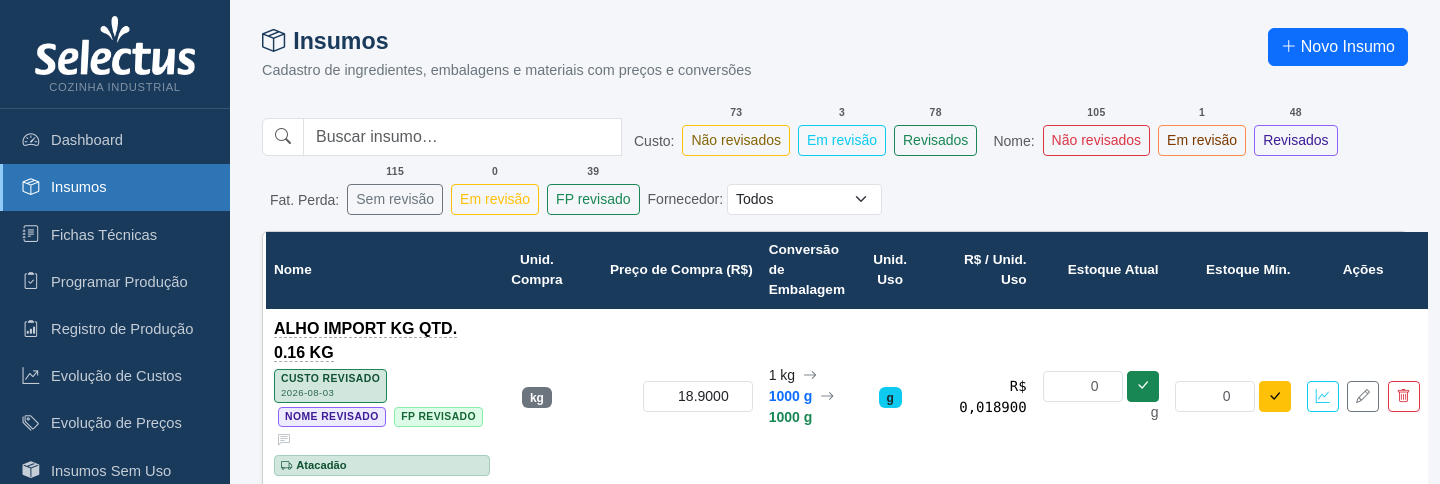
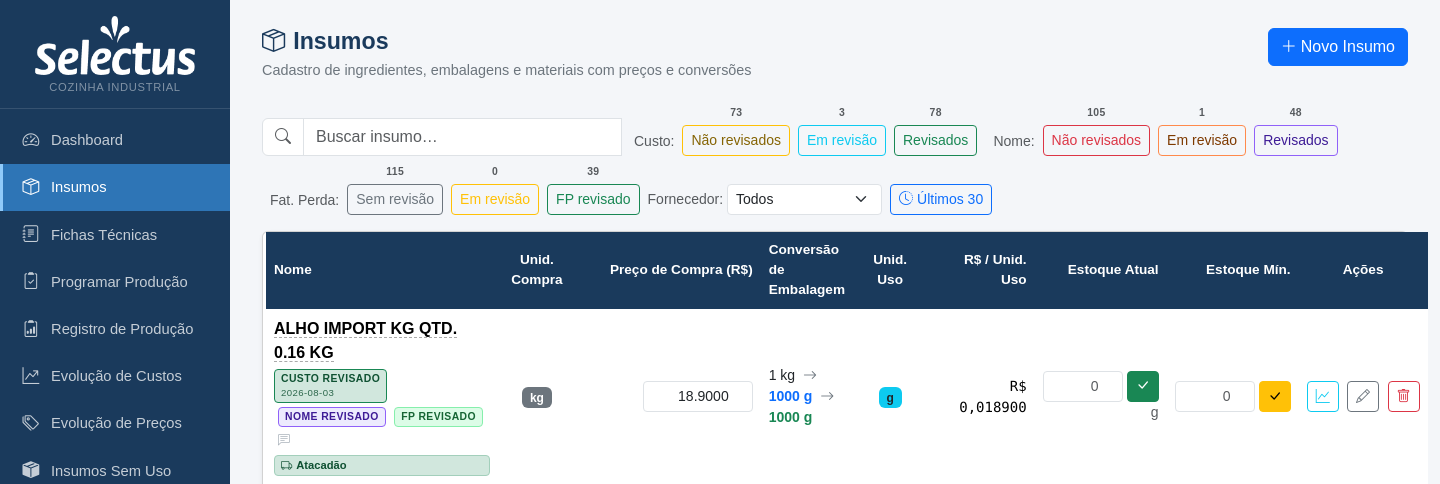
Before and after one commit to brennicius/sistemaselectus, a Flask app: page /insumos in a window 1440 px wide. Shown: the top 484 px of the page. Run offline with Flask 3, Linux system fonts and the light colour scheme; data comes from the database, SQL or seed files in the repository.

Commit message:
Adiciona Sobremesas especiais nas categorias e filtro Ultimos 30 nos insumos
- app.py: adiciona categoria Sobremesas especiais na lista CATEGORIAS
- insumos_lista.html: botao Ultimos 30 que filtra pelos insumos com
  os 30 maiores IDs (mais recentemente cadastrados); data-id em cada
  linha para identificacao; toggle com destaque visual

Co-Authored-By: Claude Sonnet 4.6 <noreply@anthropic.com>

```diff
--- a/app.py
+++ b/app.py
@@ -14,6 +14,7 @@ CATEGORIAS = [
     ('Frutas',         'bg-danger'),
     ('Sanduíches',     'bg-primary'),
     ('Sobremesas',     'bg-purple'),
+    ('Sobremesas especiais', 'bg-purple'),
     ('Base saladas',   'bg-secondary'),
     ('Produção',       'bg-dark text-white'),
     ('Poke',           'bg-info text-dark'),
--- a/templates/insumos_lista.html
+++ b/templates/insumos_lista.html
@@ -107,6 +107,12 @@
       </select>
     </div>
   </div>
+  <div class="d-flex flex-column">
+    <span class="text-muted mb-1" style="font-size:.65rem">&nbsp;</span>
+    <button type="button" id="btn-ultimos" class="btn btn-sm btn-outline-primary" title="Mostrar apenas os últimos 30 insumos cadastrados">
+      <i class="bi bi-clock-history me-1"></i>Últimos 30
+    </button>
+  </div>
 </div>
 
 <div class="card shadow-sm">
@@ -129,7 +135,7 @@
         {% for ins in insumos %}
         {% set mud = mudancas.get(ins.id) %}
         {% set fp_status = ins.status_revisao_fp or 'nao_revisado' %}
-        <tr class="{{ 'sem-preco' if ins.id in sem_preco_ids else '' }}" data-nome="{{ ins.nome|lower }}" data-custo="{{ ins.status_revisao_custo or 'nao_revisado' }}" data-nome-status="{{ ins.status_revisao_nome or 'nao_revisado' }}" data-fp="{{ fp_status }}" data-fornecedor="{{ (ins.fornecedor or '')|lower }}">
+        <tr class="{{ 'sem-preco' if ins.id in sem_preco_ids else '' }}" data-id="{{ ins.id }}" data-nome="{{ ins.nome|lower }}" data-custo="{{ ins.status_revisao_custo or 'nao_revisado' }}" data-nome-status="{{ ins.status_revisao_nome or 'nao_revisado' }}" data-fp="{{ fp_status }}" data-fornecedor="{{ (ins.fornecedor or '')|lower }}">
           {% set rc = ins.status_revisao_custo or 'nao_revisado' %}
           {% set rn = ins.status_revisao_nome or 'nao_revisado' %}
           <td class="fw-semibold">
@@ -721,17 +727,42 @@ const norm = s => s.normalize('NFD').replace(/[̀-ͯ]/g, '').toLowerCase();
   });
 })();
 
+let ultimosAtivo = false;
+let ultimosIds   = new Set();
+
+(function computeUltimos() {
+  const ids = Array.from(document.querySelectorAll('#tabela-insumos tbody tr'))
+    .map(tr => parseInt(tr.dataset.id || '0'))
+    .filter(n => !isNaN(n));
+  ids.sort((a, b) => b - a);
+  ultimosIds = new Set(ids.slice(0, 30));
+})();
+
+const btnUltimos = document.getElementById('btn-ultimos');
+btnUltimos.addEventListener('click', () => {
+  ultimosAtivo = !ultimosAtivo;
+  if (ultimosAtivo) {
+    btnUltimos.classList.replace('btn-outline-primary', 'btn-primary');
+    btnUltimos.innerHTML = '<i class="bi bi-check2 me-1"></i>Últimos 30';
+  } else {
+    btnUltimos.classList.replace('btn-primary', 'btn-outline-primary');
+    btnUltimos.innerHTML = '<i class="bi bi-clock-history me-1"></i>Últimos 30';
+  }
+  applyVisible();
+});
+
 function applyVisible() {
   const q    = norm(buscaInput.value.trim());
   const forn = fornFilter.value;
   buscaClear.style.display = q ? '' : 'none';
   document.querySelectorAll('#tabela-insumos tbody tr').forEach(tr => {
-    const okBusca = !q    || norm(tr.dataset.nome).includes(q);
-    const okCusto = custoAtivos.size  === 0 || custoAtivos.has(tr.dataset.custo || 'nao_revisado');
-    const okNome  = nomeAtivos.size   === 0 || nomeAtivos.has(tr.dataset.nomeStatus || 'nao_revisado');
-    const okFp   = fpAtivos.size     === 0 || fpAtivos.has(tr.dataset.fp || 'nao_revisado');
-    const okForn  = !forn || (forn === '__sem_fornecedor__' ? !tr.dataset.fornecedor : tr.dataset.fornecedor === forn);
-    tr.style.display = (okBusca && okCusto && okNome && okFp && okForn) ? '' : 'none';
+    const okBusca   = !q    || norm(tr.dataset.nome).includes(q);
+    const okCusto   = custoAtivos.size === 0 || custoAtivos.has(tr.dataset.custo || 'nao_revisado');
+    const okNome    = nomeAtivos.size  === 0 || nomeAtivos.has(tr.dataset.nomeStatus || 'nao_revisado');
+    const okFp      = fpAtivos.size    === 0 || fpAtivos.has(tr.dataset.fp || 'nao_revisado');
+    const okForn    = !forn || (forn === '__sem_fornecedor__' ? !tr.dataset.fornecedor : tr.dataset.fornecedor === forn);
+    const okUltimos = !ultimosAtivo || ultimosIds.has(parseInt(tr.dataset.id || '0'));
+    tr.style.display = (okBusca && okCusto && okNome && okFp && okForn && okUltimos) ? '' : 'none';
   });
   custoFilterClr.style.display = custoAtivos.size > 0 ? '' : 'none';
   if (nomeFilterClr) nomeFilterClr.style.display = nomeAtivos.size > 0 ? '' : 'none';
```
